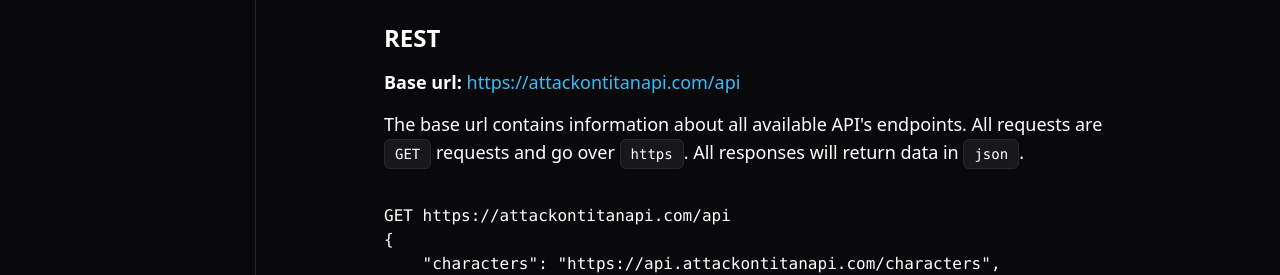
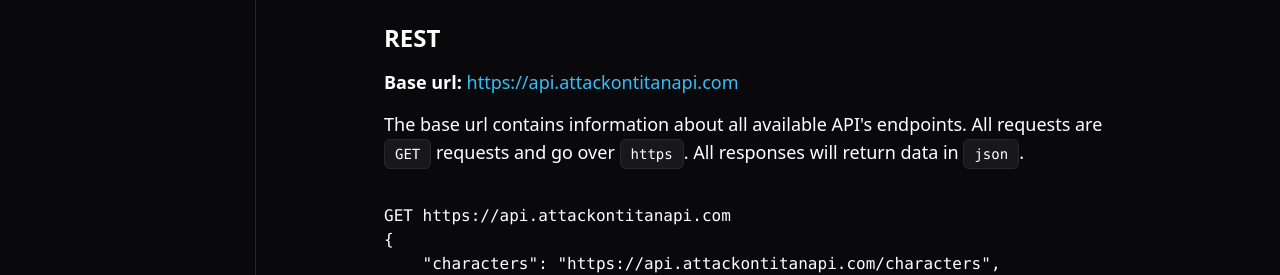
Before and after one commit to ZachMcM/attack-on-titan-api-site, a Next.js app: page /docs in a window 1280 px wide. Shown: the part 332-607 px from the top of the page. Built offline with nearby package versions, Linux system fonts and the light colour scheme; a small style sheet from the web is missing.

Commit message:
[FIx] correct docs link

```diff
--- a/app/docs/page.tsx
+++ b/app/docs/page.tsx
@@ -15,19 +15,19 @@
             </div>
             <div className="flex flex-col space-y-3.5 py-10" id="rest">
                 <h4 className="font-bold text-2xl">REST</h4>
-                <p className="font-semibold text-lg">Base url: <a href="https://attackontitanapi.com/api" className="font-normal text-sky-400 hover:opacity-80 duration-300">https://attackontitanapi.com/api</a></p>
+                <p className="font-semibold text-lg">Base url: <a href="https://api.attackontitanapi.com" className="font-normal text-sky-400 hover:opacity-80 duration-300">https://api.attackontitanapi.com</a></p>
                 <p className="text-lg">The base url contains information about all available API's endpoints. All requests are <InlineCode>GET</InlineCode> requests and go over <InlineCode>https</InlineCode>. All responses will return data in <InlineCode>json</InlineCode>.</p>
                 <div className="py-6">
-                    <CodeSnippet language={"shell-session"} code="GET https://attackontitanapi.com/api"/>
+                    <CodeSnippet language={"shell-session"} code="GET https://api.attackontitanapi.com"/>
                     <CodeSnippet language={"json"} code={baseRoute}/>
                 </div>
                 <p className="text-lg">There are currently 5 endpoints</p>
                 <ul className="list-disc list-inside text-lg ml-10">
-                    <li><a href="https://attackontitanapi.com/api/characters" className=" duration-300 text-sky-400 hover:opacity-80">Characters</a>: data on all the characters</li>
-                    <li><a href="https://attackontitanapi.com/api/episodes" className=" duration-300 text-sky-400 hover:opacity-80 ">Episodes</a>: data on all the episodes</li>
-                    <li><a href="https://attackontitanapi.com/api/locations" className=" duration-300 text-sky-400 hover:opacity-80">Locations</a>: data on all the locations</li>
-                    <li><a href="https://attackontitanapi.com/api/organizations" className=" duration-300 text-sky-400 hover:opacity-80">Organizations</a>: data on all the organizations</li>
-                    <li><a href="https://attackontitanapi.com/api/titans" className=" duration-300 text-sky-400 hover:opacity-80">Titans</a>: data on all the titans</li>
+                    <li><a href="https://api.attackontitanapi.com/characters" className=" duration-300 text-sky-400 hover:opacity-80">Characters</a>: data on all the characters</li>
+                    <li><a href="https://api.attackontitanapi.com/episodes" className=" duration-300 text-sky-400 hover:opacity-80 ">Episodes</a>: data on all the episodes</li>
+                    <li><a href="https://api.attackontitanapi.com/locations" className=" duration-300 text-sky-400 hover:opacity-80">Locations</a>: data on all the locations</li>
+                    <li><a href="https://api.attackontitanapi.com/organizations" className=" duration-300 text-sky-400 hover:opacity-80">Organizations</a>: data on all the organizations</li>
+                    <li><a href="https://api.attackontitanapi.com/titans" className=" duration-300 text-sky-400 hover:opacity-80">Titans</a>: data on all the titans</li>
                 </ul>
             </div>
             <div className="flex flex-col space-y-3.5 py-10" id="info">
@@ -35,7 +35,7 @@
                 <p className="text-lg">The Attack on Titan automatically paginates requests with a maximum of 20 results per page.</p>
                 <p className="text-lg">Each response contains an <InlineCode>info</InlineCode> object with information about the response.</p>
                 <div className="py-6">
-                    <CodeSnippet language="shell-session" code="GET https://attackontitanapi.com/api/characters"/>
+                    <CodeSnippet language="shell-session" code="GET https://api.attackontitanapi.com/characters"/>
                     <CodeSnippet language="json" code={infoObject}/>
                 </div>
             </div>
```
